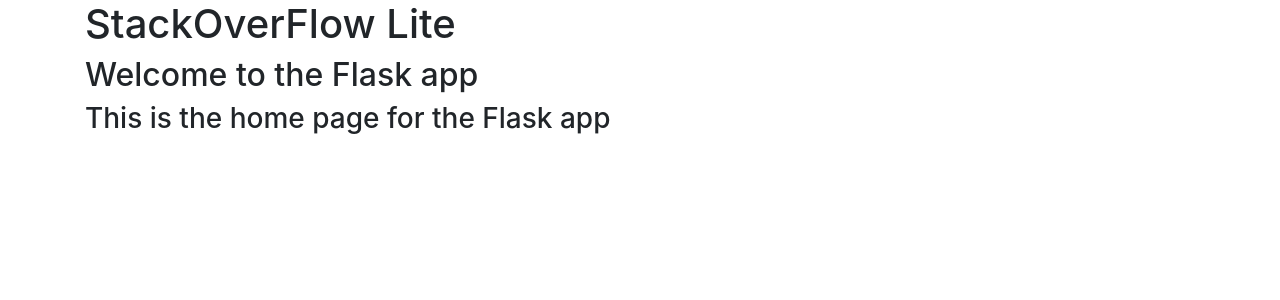
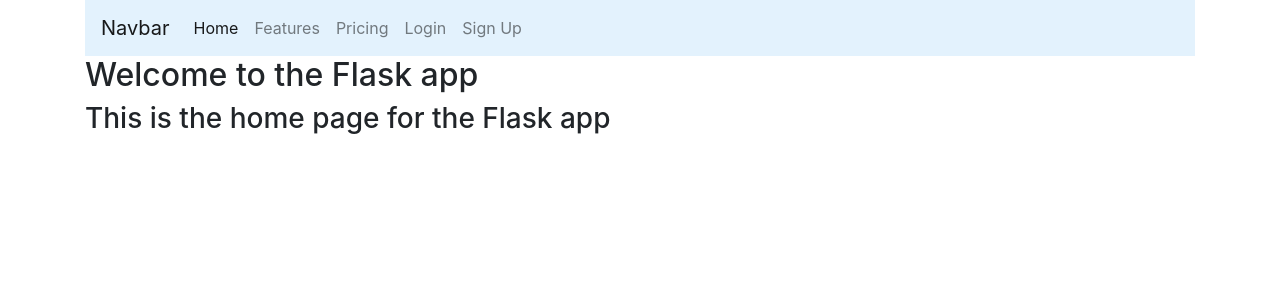
Before and after one commit to SimonOkello/StackOverflow-lite, a Flask app: page / in a window 1280 px wide. Shown: the top 300 px of the page. Run offline with Flask 2, Linux system fonts and the light colour scheme; some libraries are stand-ins or nearby versions.

Commit message:
initialize repo with a basic Html Layout

```diff
--- a/templates/layout.html
+++ b/templates/layout.html
@@ -1,16 +1,36 @@
 <!DOCTYPE html>
 <html>
+
 <head>
   <title>StackOverFlow Lite</title>
   <meta charset="utf-8">
   <meta name="viewport" content="width=device-width, initial-scale=1, shrink-to-fit=no">
   <link rel="stylesheet" href="{{url_for('static', filename = 'css/bootstrap.min.css')}}">
 </head>
+
 <body>
 
   <header>
     <div class="container">
-        <h1 class="logo">StackOverFlow Lite</h1>
+      <nav class="navbar navbar-expand-lg navbar-light" style="background-color: #e3f2fd;">
+        <a class="navbar-brand" href="#">Navbar</a>
+        <button class="navbar-toggler" type="button" data-toggle="collapse" data-target="#navbarNavAltMarkup"
+          aria-controls="navbarNavAltMarkup" aria-expanded="false" aria-label="Toggle navigation">
+          <span class="navbar-toggler-icon"></span>
+        </button>
+        <div class="collapse navbar-collapse" id="navbarNavAltMarkup">
+          <div class="navbar-nav">
+            <a class="nav-item nav-link active" href="#">Home <span class="sr-only">(current)</span></a>
+            <a class="nav-item nav-link" href="#">Features</a>
+            <a class="nav-item nav-link" href="#">Pricing</a>
+            <div class="navbar-nav ml-auto">
+                <a class="nav-item nav-link" href="#">Login</a>
+                <a class="nav-item nav-link" href="#">Sign Up</a>
+            </div>
+
+          </div>
+        </div>
+      </nav>
     </div>
   </header>
 
@@ -18,6 +38,7 @@
     {% block content %}
     {% endblock %}
   </div>
+  <script src="{{url_for('static', filename = 'js/bootstrap.min.js')}}"></script>
+</body>
 
-  </body>
 </html>
```
Lines whose indentation alone changed are shown as unchanged.
